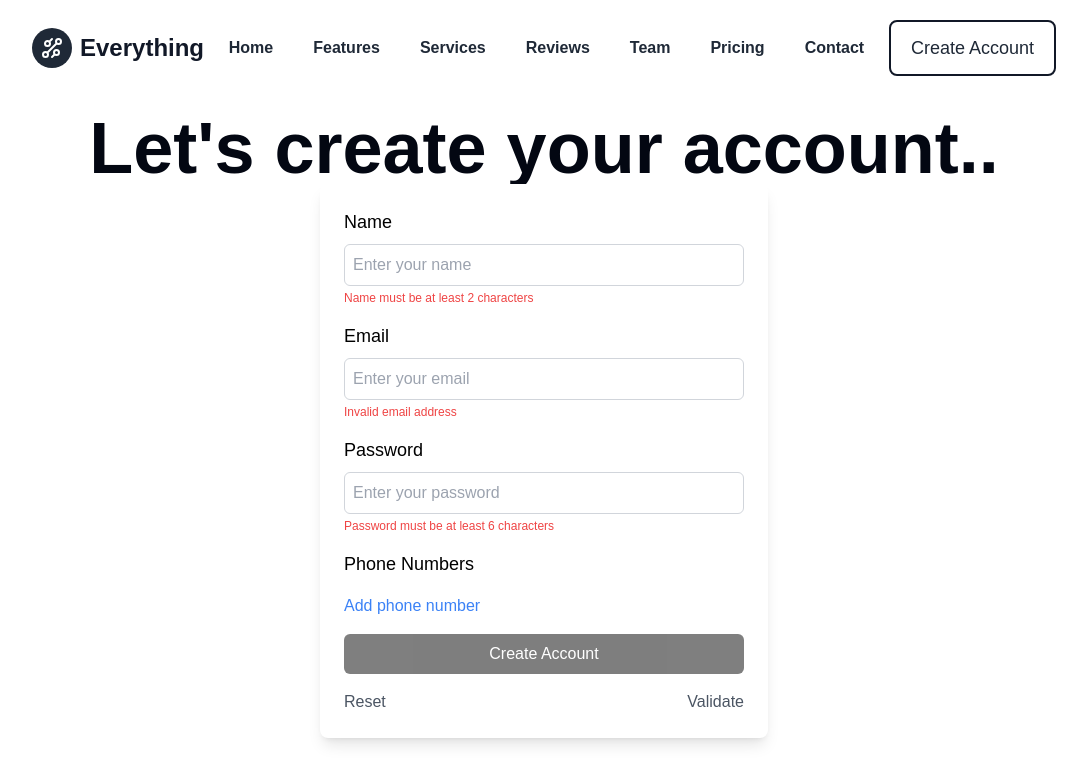
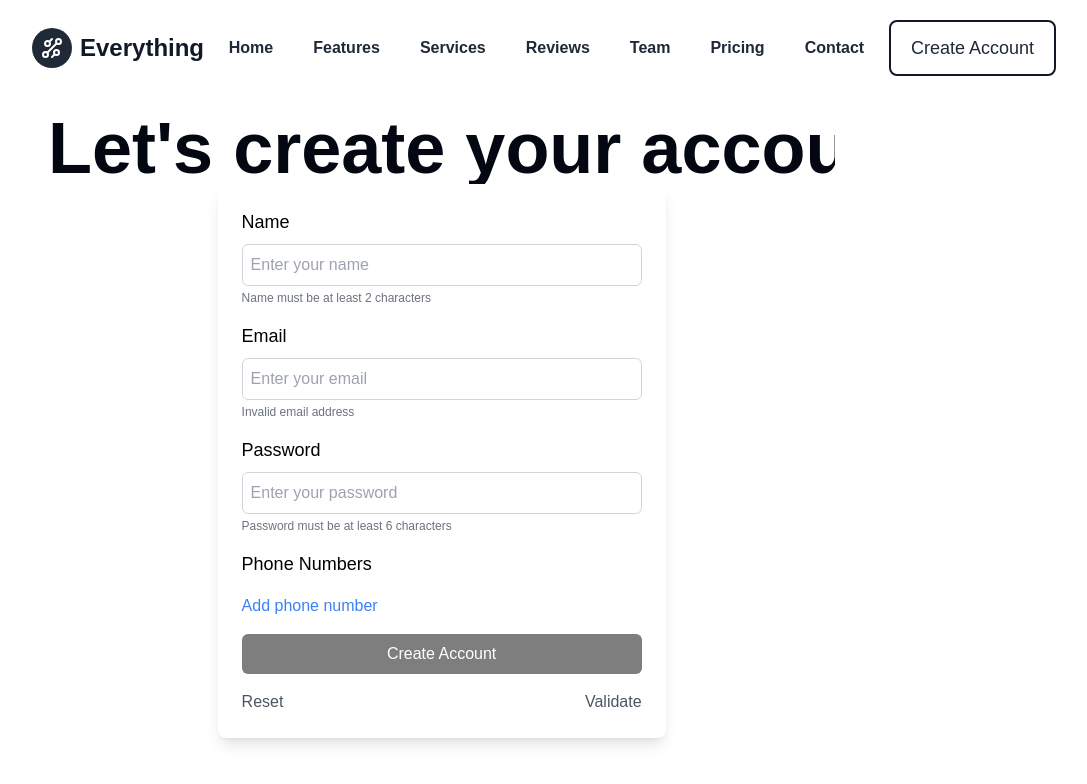
Before and after one commit to parasjain-travelopia/react-practice, a Next.js app in the folder react-poc/: page /create-account in a window 1280 px wide. Both pictures are taken after a click on the button "Validate". Shown: the top 784 px of the page, without its empty margins (96-1183 px from the left). Built offline with nearby package versions, Linux system fonts and the light colour scheme; a web font is replaced by a local one.

Commit message:
add home routing

```diff
--- a/react-poc/app/components/Home/Hero/Hero.tsx
+++ b/react-poc/app/components/Home/Hero/Hero.tsx
@@ -86,7 +86,7 @@ const Hero = () => {
             </div>
             <div className='mt-8 flex flex-col sm:flex-row w-fit sm:items-center space-y-4 sm:space-y-0 sm:space-x-4'>
               <a
-                href='#_'
+                href='/create-account'
                 className='rounded relative inline-flex group items-center justify-center px-3.5 py-2 m-1 cursor-pointer border-b-4 border-l-2 active:border-gray-600 active:shadow-none shadow-lg bg-gradient-to-tr from-gray-600 to-gray-400 border-gray-800 text-white'>
                 <span className='absolute w-0 h-0 transition-all duration-300 ease-out bg-white rounded-full group-hover:w-32 group-hover:h-32 opacity-10'></span>
                 <span className='relative'>Create Account</span>
--- a/react-poc/app/components/create-account/create-account.tsx
+++ b/react-poc/app/components/create-account/create-account.tsx
@@ -50,7 +50,7 @@ export const CreateAccount = () => {
   }, [isSubmitSuccessful, reset]);
 
   return (
-    <div className='flex flex-col items-center justify-center w-full h-full p-4'>
+    <div className='flex flex-col items-center justify-center w-[80%] h-full p-4'>
       <h1 className='text-3xl md:text-5xl lg:text-7xl text-gray-950 font-bold text-center animate-typing overflow-hidden whitespace-nowrap'>
         Let's create your account..
       </h1>
@@ -70,7 +70,7 @@ export const CreateAccount = () => {
             {...register("name")}
             className='w-full p-2 border border-gray-300 rounded-md'
           />
-          <p className='text-red-500 text-xs mt-1'>{errors.name?.message}</p>
+          <p className='text-gray-500 text-xs mt-1'>{errors.name?.message}</p>
         </div>
 
         <div className='form-control mb-4'>
@@ -84,7 +84,7 @@ export const CreateAccount = () => {
             {...register("email")}
             className='w-full p-2 border border-gray-300 rounded-md'
           />
-          <p className='text-red-500 text-xs mt-1'>{errors.email?.message}</p>
+          <p className='text-gray-500 text-xs mt-1'>{errors.email?.message}</p>
         </div>
 
         <div className='form-control mb-4'>
@@ -98,7 +98,7 @@ export const CreateAccount = () => {
             {...register("password")}
             className='w-full p-2 border border-gray-300 rounded-md'
           />
-          <p className='text-red-500 text-xs mt-1'>
+          <p className='text-gray-500 text-xs mt-1'>
             {errors.password?.message}
           </p>
         </div>
@@ -118,11 +118,11 @@ export const CreateAccount = () => {
                   <button
                     type='button'
                     onClick={() => remove(index)}
-                    className='ml-2 p-2 bg-red-500 text-white rounded-md'>
+                    className='ml-2 p-2 bg-gray-500 text-white rounded-md'>
                     Remove
                   </button>
                 )}
-                <p className='text-red-500 text-xs mt-1'>
+                <p className='text-gray-500 text-xs mt-1'>
                   {errors.phNumbers?.[index]?.number?.message}
                 </p>
               </div>
--- a/react-poc/constant/constant.ts
+++ b/react-poc/constant/constant.ts
@@ -1,7 +1,7 @@
 export const navLinks = [
   {
     id: 1,
-    url: "#",
+    url: '/',
     label: "Home",
   },
   {
```
